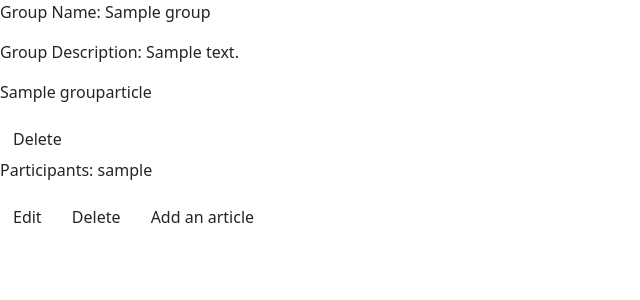
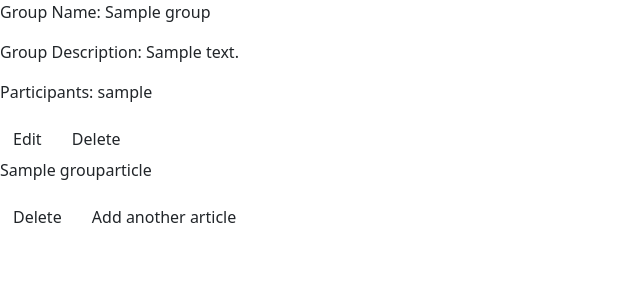
Before and after one commit to boyoon-c/readuck-api, a Django app: page /groups/1 in a window 1280 px wide. Shown: the part 56-356 px from the top of the page, without its empty margins (0-640 px from the left). Run offline with Django 3.2, Linux system fonts and the light colour scheme; tables that the repository leaves empty hold one stand-in row (values such as "Sample post").

Commit message:
Add ifelse statement to group details page

```diff
--- a/main_app/templates/main_app/group_detail.html
+++ b/main_app/templates/main_app/group_detail.html
@@ -20,10 +20,6 @@
     <a href="{% url 'articles_detail' article.id %}">{{article}}</a>
     {% endfor%}
   </p> {% endcomment %}
-  {% for article in group_article_list %}
-    <p>{{article.title}}</p>
-    <a href="{% url 'delete_group_articles' article.id %}" class="btn danger">Delete</a>
-  {% endfor %}
 
   <p>
   Participants:
@@ -33,7 +29,16 @@
   </p>
   <a href="{% url 'groups_update' group.id %}" class="btn warn">Edit</a>
   <a href="{% url 'groups_delete' group.id %}" class="btn danger">Delete</a>
-  <a href="{% url 'add_group_articles' group.id %}" class="btn danger">Add an article</a>
 </div>
-
+<div>
+  {% for article in group_article_list %}
+    <p>{{article.title}}</p>
+    <a href="{% url 'delete_group_articles' article.id %}" class="btn danger">Delete</a>
+  {% endfor %}
+  {% if group_article_list %}
+    <a href="{% url 'add_group_articles' group.id %}" class="btn danger">Add another article</a>
+  {% else %}
+    <a href="{% url 'add_group_articles' group.id %}" class="btn danger">Add an article</a>
+  {% endif %}
+</div>
 {% endblock %}
--- a/main_app/templates/main_app/group_list.html
+++ b/main_app/templates/main_app/group_list.html
@@ -35,7 +35,4 @@
   </div>
 {% endfor %}
 
-
-
-
 {% endblock %}
--- a/main_app/urls.py
+++ b/main_app/urls.py
@@ -30,9 +30,8 @@ urlpatterns = [
   path('groups/<int:pk>/update/', views.GroupUpdate.as_view(), name='groups_update'),
   path('groups/<int:pk>/delete/', views.GroupDelete.as_view(), name='groups_delete'),
 
-
+  # group articles
   path('groups/<int:pk>/add_articles/', views.GroupArticleCreate.as_view(), name='add_group_articles'),
   path('groups/<int:pk>/delete_articles/', views.GroupArticleDelete.as_view(), name='delete_group_articles'),
 
-  # path('login/', views.login, name='login')
 ]
```
